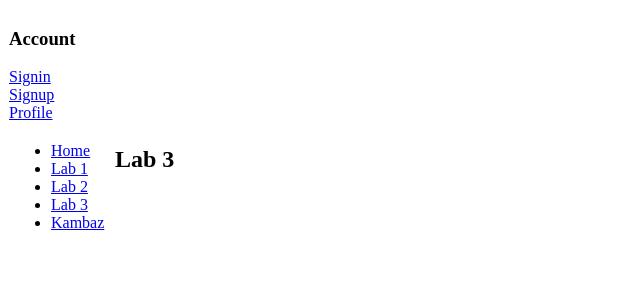
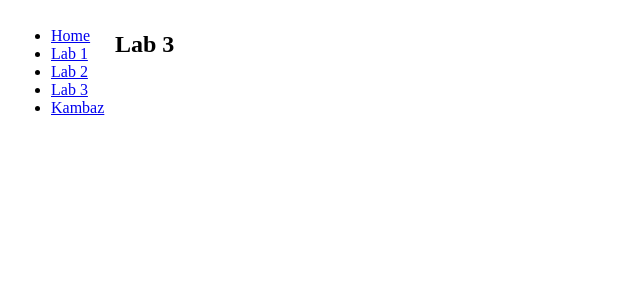
Before and after one commit to sheena-kaw/kambaz-quizzes, a Next.js app: page /Labs/Lab3 in a window 1280 px wide. Shown: the top 300 px of the page, without its empty margins (0-640 px from the left). Built offline with nearby package versions, Linux system fonts and the light colour scheme.

Commit message:
fixed labs layout

```diff
--- a/app/layout.tsx
+++ b/app/layout.tsx
@@ -1,7 +1,7 @@
 import type { Metadata } from "next";
 import { Geist, Geist_Mono } from "next/font/google";
 //import "./globals.css";
-import KambazNavigation from "./(Kambaz)/Account/Navigation";
+//import KambazNavigation from "./(Kambaz)/Account/Navigation";
 
 const geistSans = Geist({
   variable: "--font-geist-sans",
@@ -28,7 +28,7 @@ export default function RootLayout({
       <body
         className={`${geistSans.variable} ${geistMono.variable} antialiased`}
       >
-        <td valign="top" width="200">  <KambazNavigation /> </td>
+        {/* <td valign="top" width="200">  <KambazNavigation /> </td> */}
         {children}
       </body>
     </html>
```
